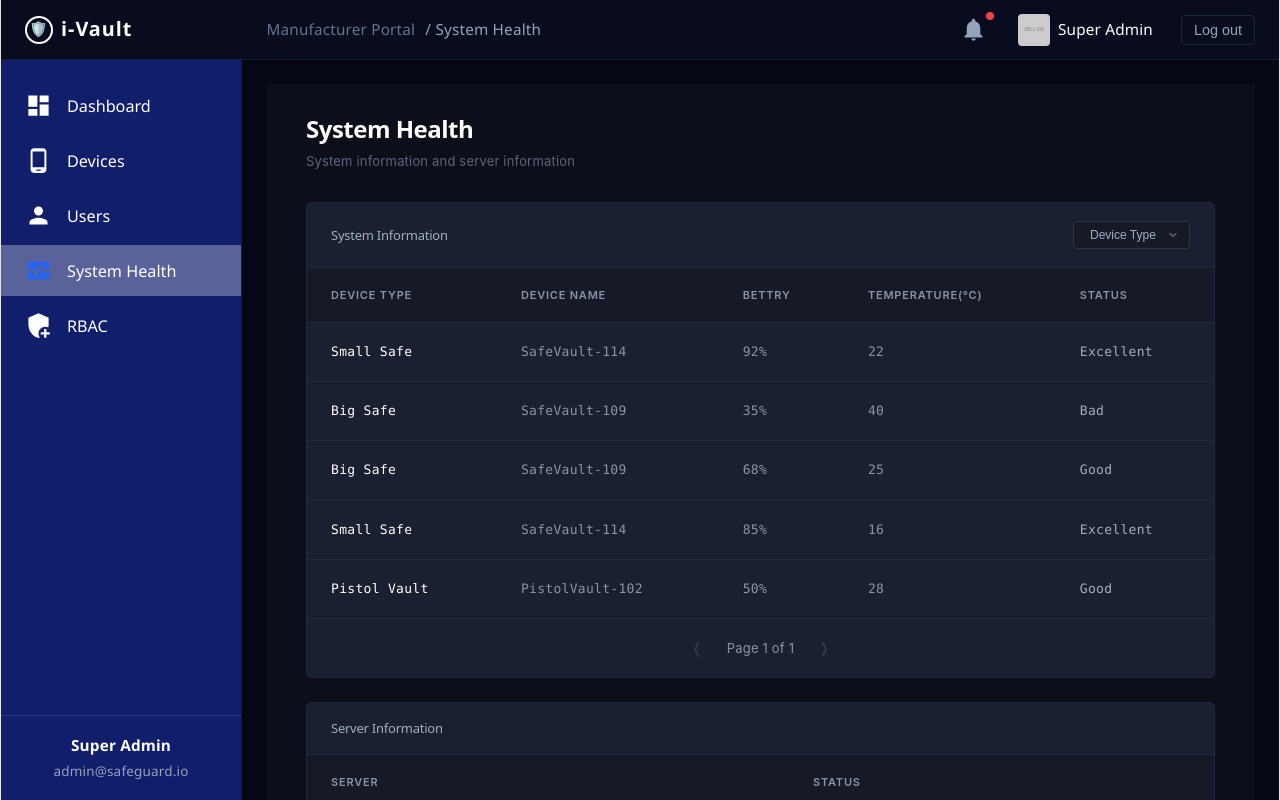
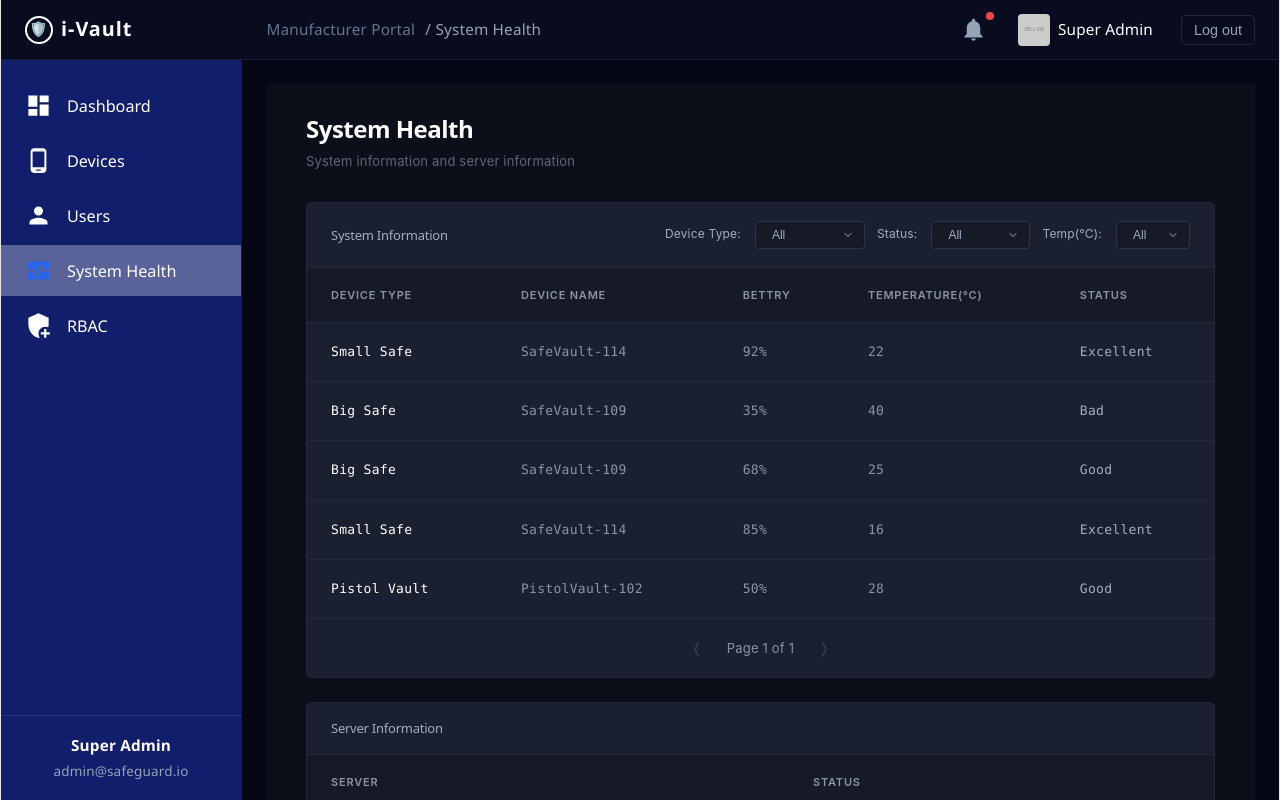
Before and after one commit to umaishasan/ivaultWeb, a React (Vite) app: page /system-health in a window 1280 px wide. Built offline with nearby package versions, Linux system fonts and the light colour scheme.

Commit message:
update scriptssss for filter

```diff
--- a/src/Dashboard/Dashboard.css
+++ b/src/Dashboard/Dashboard.css
@@ -116,13 +116,10 @@
 }
 
 .table-section-title {
-  padding: 18px 24px;
   font-size: 13px;
   font-weight: 500;
   color: #a0aec0;
-  border-bottom: 1px solid #232a3e;
   margin: 0;
-  text-align: left;
 }
 
 .table-responsive {
--- a/src/Dashboard/Dashboard.tsx
+++ b/src/Dashboard/Dashboard.tsx
@@ -73,8 +73,8 @@ export function DashboardContent() {
 
           {/* Bottom Table Section */}
           <div className="table-section">
+            <div className="table-top-bar">
             <h2 className="table-section-title">Safe Registration and Firmware Version Distribution</h2>
-            <div className="table-top-bar">
               <div className="table-filters">
                   {/* Firmware Filter */}
                 <label className="user-select-label">Firmware:</label>
@@ -99,6 +99,7 @@ export function DashboardContent() {
               </div>
             </div>
 
+            {/* Responsive Dashboard Table */}
             <div className="table-responsive">
               <table className="custom-table">
                 <thead>
--- a/src/Model/Model.tsx
+++ b/src/Model/Model.tsx
@@ -27,21 +27,21 @@ export const safeData = [
   { id: 'SafeVault-114', date: '8/17/2023 2:00 PM', status: 'Offline', firmware: 'v2.2.3' },
   { id: 'SafeVault-113', date: '8/17/2023 2:00 PM', status: 'Offline', firmware: 'v2.2.3' },
   { id: 'SafeVault-113', date: '8/17/2023 2:00 PM', status: 'Offline', firmware: 'v2.2.3' },
-  { id: 'SafeVault-113', date: '8/17/2023 2:00 PM', status: 'Offline', firmware: 'v2.2.3' },
-  { id: 'SafeVault-113', date: '8/17/2023 2:00 PM', status: 'Offline', firmware: 'v2.2.3' },
-  { id: 'SafeVault-113', date: '8/17/2023 2:00 PM', status: 'Offline', firmware: 'v2.2.3' },
-  { id: 'SafeVault-113', date: '8/17/2023 2:00 PM', status: 'Offline', firmware: 'v2.2.3' },
-  { id: 'SafeVault-113', date: '8/17/2023 2:00 PM', status: 'Offline', firmware: 'v2.3.3' },
+  { id: 'SafeVault-113', date: '8/17/2023 2:00 PM', status: 'Online', firmware: 'v2.2.3' },
+  { id: 'SafeVault-113', date: '8/17/2023 2:00 PM', status: 'Online', firmware: 'v2.2.3' },
+  { id: 'SafeVault-113', date: '8/17/2023 2:00 PM', status: 'Online', firmware: 'v2.2.3' },
+  { id: 'SafeVault-113', date: '8/17/2023 2:00 PM', status: 'Online', firmware: 'v2.2.3' },
+  { id: 'SafeVault-113', date: '8/17/2023 2:00 PM', status: 'Online', firmware: 'v2.3.3' },
   { id: 'SafeVault-113', date: '8/17/2023 2:00 PM', status: 'Offline', firmware: 'v2.3.3' },
   { id: 'SafeVault-113', date: '8/17/2023 2:00 PM', status: 'Offline', firmware: 'v2.3.3' },
   { id: 'SafeVault-113', date: '8/17/2023 2:00 PM', status: 'Offline', firmware: 'v2.1.3' },
   { id: 'SafeVault-113', date: '8/17/2023 2:00 PM', status: 'Offline', firmware: 'v1.1.3' },
-  { id: 'SafeVault-113', date: '8/17/2023 2:00 PM', status: 'Offline', firmware: 'v1.1.3' },
-  { id: 'SafeVault-113', date: '8/17/2023 2:00 PM', status: 'Offline', firmware: 'v1.1.3' },
-  { id: 'SafeVault-113', date: '8/17/2023 2:00 PM', status: 'Offline', firmware: 'v1.1.3' },
-  { id: 'SafeVault-113', date: '8/17/2023 2:00 PM', status: 'Offline', firmware: 'v1.1.2' },
-  { id: 'SafeVault-113', date: '8/17/2023 2:00 PM', status: 'Offline', firmware: 'v1.1.2' },
-  { id: 'SafeVault-113', date: '8/17/2023 2:00 PM', status: 'Offline', firmware: 'v1.1.2' },
+  { id: 'SafeVault-113', date: '8/17/2023 2:00 PM', status: 'Online', firmware: 'v1.1.3' },
+  { id: 'SafeVault-113', date: '8/17/2023 2:00 PM', status: 'Online', firmware: 'v1.1.3' },
+  { id: 'SafeVault-113', date: '8/17/2023 2:00 PM', status: 'Online', firmware: 'v1.1.3' },
+  { id: 'SafeVault-113', date: '8/17/2023 2:00 PM', status: 'Online', firmware: 'v1.1.2' },
+  { id: 'SafeVault-113', date: '8/17/2023 2:00 PM', status: 'Online', firmware: 'v1.1.2' },
+  { id: 'SafeVault-113', date: '8/17/2023 2:00 PM', status: 'Online', firmware: 'v1.1.2' },
   { id: 'SafeVault-113', date: '8/17/2023 2:00 PM', status: 'Offline', firmware: 'v1.1.2' },
   { id: 'SafeVault-113', date: '8/17/2023 2:00 PM', status: 'Offline', firmware: 'v1.2.3' },
   { id: 'SafeVault-113', date: '8/17/2023 2:00 PM', status: 'Offline', firmware: 'v1.2.3' },
--- a/src/SystemHealth/SystemHealth.css
+++ b/src/SystemHealth/SystemHealth.css
@@ -52,6 +52,18 @@
   font-weight: 500;
   color: #a0aec0;
   margin: 0;
+}
+
+.table-filters {
+  display: flex;
+  gap: 12px;
+}
+
+.system-select-label{
+  color: #a0aec0;
+  font-size: 12px;
+  margin-left: auto;
+  padding-right: 2px;
 }
 
 /* Dropdown styling */
--- a/src/SystemHealth/SystemHealth.tsx
+++ b/src/SystemHealth/SystemHealth.tsx
@@ -6,16 +6,31 @@ import { systemData, serverData } from '../Model/Model';
 export function SystemHealthContent() {
   const [currentPage, setCurrentPage] = useState(1);
   const rowsPerPage = 10;
-  const totalPages = Math.ceil(systemData.length / rowsPerPage);
+
+  const [deviceFilter, setDeviceFilter] = useState('All');
+  const [statusFilter, setStatusFilter] = useState('All');
+  const [tempFilter, setTempFilter] = useState('All');
+
+  const filteredSystemData = systemData.filter(sys => {
+    const matchStatus = statusFilter === 'All' || sys.status === statusFilter;
+    const matchDevice = deviceFilter === 'All' || sys.type === deviceFilter;
+
+    const tempValue = Number(sys.temp);
+    let matchTemp = true;
+
+    if (tempFilter === 'under-16') {
+      matchTemp = tempValue <= 16;
+    } else if ((tempFilter === 'under-29') && (tempFilter > 'under-16')) {
+      matchTemp = tempValue <= 29;
+    } else if (tempFilter === 'over-30') {
+      matchTemp = tempValue > 30;
+    }
+
+    return matchStatus && matchDevice && matchTemp;
+  });
+
+  const totalPages = Math.ceil(filteredSystemData.length / rowsPerPage);
   const safePage = Math.min(currentPage, totalPages || 1);
-  //const startIndex = (safePage - 1) * rowsPerPage;
-  //const paginatedSafeData = systemData.slice(startIndex, startIndex + rowsPerPage);
-  const [deviceFilter, setDeviceFilter] = useState('All');
-
-  // Filter dynamic logic
-  const filteredSystemData = deviceFilter === 'All'
-    ? systemData
-    : systemData.filter(item => item.type === deviceFilter);
 
   // Helper to color-code statuses correctly
   const getStatusClass = (status: string) => {
@@ -46,18 +61,38 @@ export function SystemHealthContent() {
       <div className="health-card">
         <div className="table-top-bar">
           <h2 className="table-top-title">System Information</h2>
-          <select
-            className="health-select"
-            value={deviceFilter}
-            onChange={(e) => setDeviceFilter(e.target.value)}
-          >
-            <option value="All">Device Type</option>
-            <option value="Big Safe">Big Safe</option>
-            <option value="Small Safe">Small Safe</option>
-            <option value="Pistol Vault">Pistol Vault</option>
-          </select>
+          <div className="table-filters">
+            {/* DeviceType Filter */}
+            <label className="system-select-label">Device Type:</label>
+            <select className="health-select" value={deviceFilter} onChange={(e) => setDeviceFilter(e.target.value)}>
+              <option value="All">All</option>
+              <option value="Big Safe">Big Safe</option>
+              <option value="Small Safe">Small Safe</option>
+              <option value="Pistol Vault">Pistol Vault</option>
+            </select>
+
+            {/* Status Filter */}
+            <label className="system-select-label">Status:</label>
+            <select className="health-select" value={statusFilter} onChange={(e) => setStatusFilter(e.target.value)}>
+              <option value="All">All</option>
+              <option value="Bad">Bad</option>
+              <option value="Good">Good</option>
+              <option value="Excellent">Excellent</option>
+            </select>
+
+            {/* Temperature Filter */}
+            <label className="system-select-label">Temp(°C):</label>
+            <select className="health-select" value={tempFilter} onChange={(e) => setTempFilter(e.target.value)}>
+              <option value="All">All</option>
+              <option value="under-16">≤ 16</option>
+              <option value="under-29">≤ 29</option>
+              <option value="over-30">&gt; 30</option>
+            </select>
+
+          </div>
         </div>
 
+        {/* Responsive System Table */}
         <div className="health-table-responsive">
           <table className="health-table">
             <thead>
@@ -103,6 +138,7 @@ export function SystemHealthContent() {
           <h2 className="table-top-title">Server Information</h2>
         </div>
 
+        {/*Responsive Server Table */}
         <div className="health-table-responsive">
           <table className="health-table">
             <thead>
@@ -124,6 +160,7 @@ export function SystemHealthContent() {
           </table>
         </div>
       </div>
+
       </div>
     </CommonPage>
   );
```
